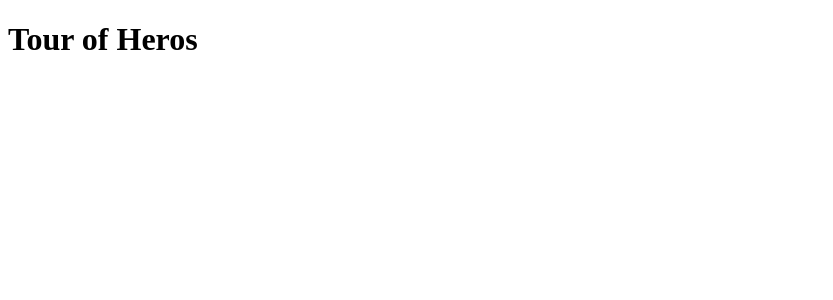
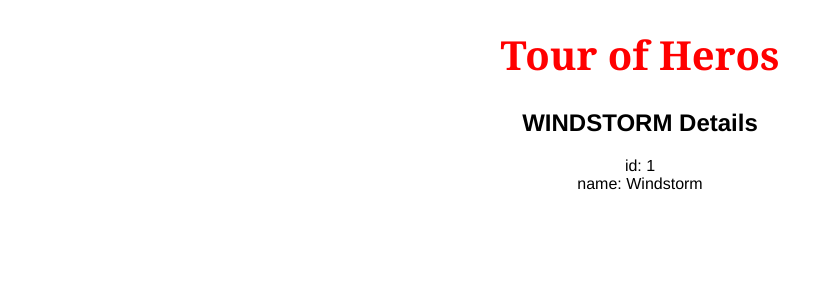
Before and after one commit to jaknowles97/my-first-angular-app, an Angular app: page / in a window 1280 px wide. Shown: the top 300 px of the page, without its empty margins (0-833 px from the left). Built offline with nearby package versions, Linux system fonts and the light colour scheme.

Commit message:
hero component added and working

```diff
--- a/src/app/app.component.css
+++ b/src/app/app.component.css
@@ -0,0 +1,20 @@
+*{
+    font-family: 'Franklin Gothic Medium', 'Arial Narrow', Arial, sans-serif;
+    text-align: center;
+}
+
+h1 {
+    color: red;
+    font-family: Georgia, 'Times New Roman', Times, serif;
+    font-size: 250%;
+}
+
+h2, h3 {
+    color: #444;
+    font-family: Arial, Helvetica, sans-serif;
+}
+
+body {
+    margin: 2rem;
+    color: #888;
+}
--- a/src/app/app.component.html
+++ b/src/app/app.component.html
@@ -1 +1,2 @@
 <h1>{{ title }} </h1>
+<app-heros></app-heros>
--- a/src/app/app.module.ts
+++ b/src/app/app.module.ts
@@ -2,10 +2,12 @@ import { BrowserModule } from '@angular/platform-browser';
 import { NgModule } from '@angular/core';
 
 import { AppComponent } from './app.component';
+import { HerosComponent } from './heros/heros.component';
 
 @NgModule({
   declarations: [
-    AppComponent
+    AppComponent,
+    HerosComponent
   ],
   imports: [
     BrowserModule
--- /dev/null
+++ b/src/app/heros/heros.component.html
@@ -0,0 +1,3 @@
+<h2>{{ hero.name | uppercase }} Details</h2>
+<div><span>id: </span> {{ hero.id }}</div>
+<div><span>name: </span> {{ hero.name }}</div>
--- /dev/null
+++ b/src/app/heros/heros.component.ts
@@ -0,0 +1,19 @@
+import { Component, OnInit } from '@angular/core';
+
+@Component({
+  selector: 'app-heros',
+  templateUrl: './heros.component.html',
+  styleUrls: ['./heros.component.css']
+})
+export class HerosComponent implements OnInit {
+  hero = {
+    id: 1,
+    name: 'Windstorm'
+  };
+
+  constructor() { }
+
+  ngOnInit() {
+  }
+
+}
```
Also changed, not shown: src/app/heros/heros.component.css (added), 1 other file (tests, documents, lock files or other folders).
